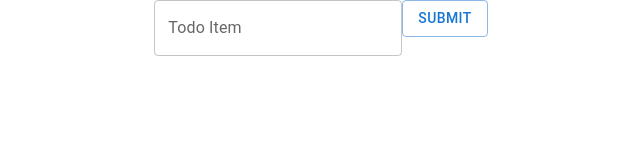
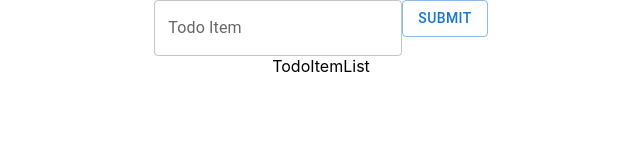
Before and after one commit to wongakim-99/Todo_Project, a React (Create React App) app in the folder todolist/: page / in a window 1280 px wide. Shown: the top 160 px of the page, without its empty margins (319-959 px from the left). Built offline with nearby package versions, Linux system fonts and the light colour scheme.

Commit message:
#6 - TOodoItemList 컴포넌트 생성
등록된 Todo 아이템 보여줌
Show_registered_items 브랜치 생성하고 이곳에서 작업

```diff
--- a/todolist/src/App.js
+++ b/todolist/src/App.js
@@ -1,10 +1,12 @@
 import "./App.css";
 import TodoItemInputField from "./TodoItemInputField";
+import TodoItemList from "./TodoItemList";
 
 const App = () => {
   return (
     <div className="App">
       <TodoItemInputField onSubmit={() => {}} />
+      <TodoItemList />
     </div>
   );
 };
--- /dev/null
+++ b/todolist/src/TodoItemList.js
@@ -0,0 +1,7 @@
+import React from "react";
+
+const TodoItemList = (props) => {
+  return <div>TodoItemList</div>;
+};
+
+export default TodoItemList;
```
